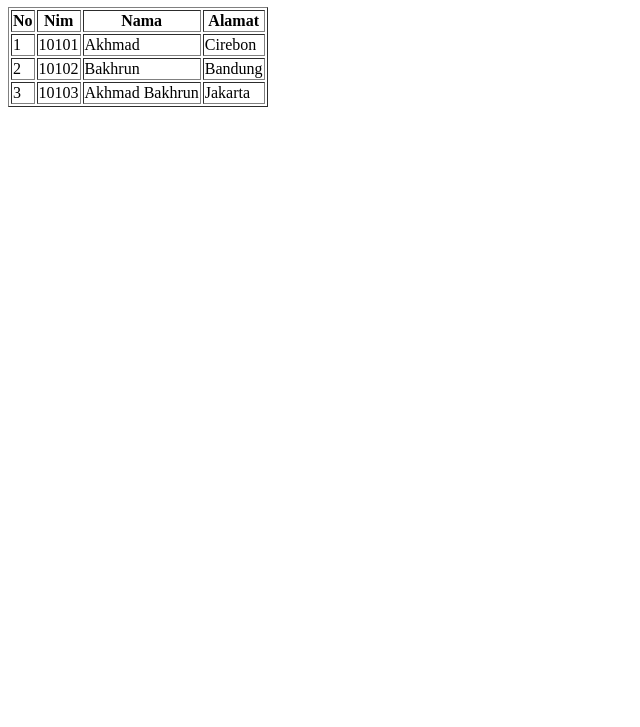
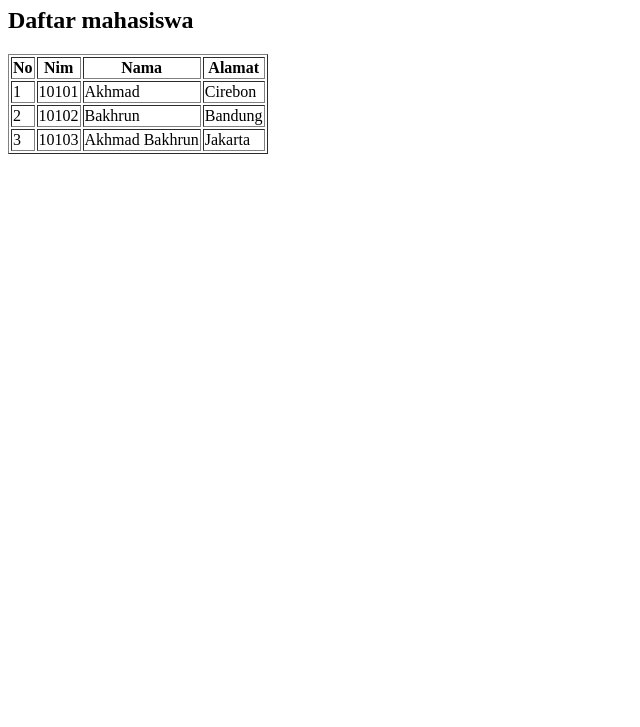
Before and after one commit to abakhrun/proyek1, a plain HTML site: page index.html in a window 1280 px wide. Shown: the part 73-800 px from the top of the page, without its empty margins (0-640 px from the left). Drawn offline with Linux system fonts and the light colour scheme.

Commit message:
masuk ke git

```diff
--- a/index.html
+++ b/index.html
@@ -5,6 +5,7 @@
 </head>
 <body>
 <h1>Proyek 1</h1>
+<h2> Daftar mahasiswa </h2>
 <table border="1">
 	<tr>
 		<th>No</th>
```
